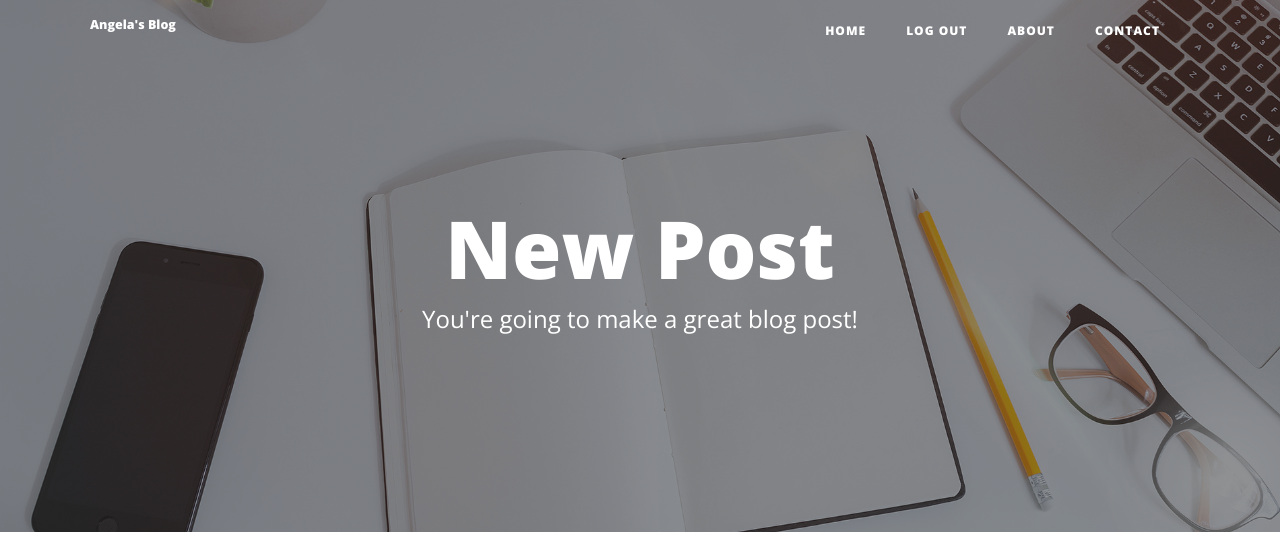
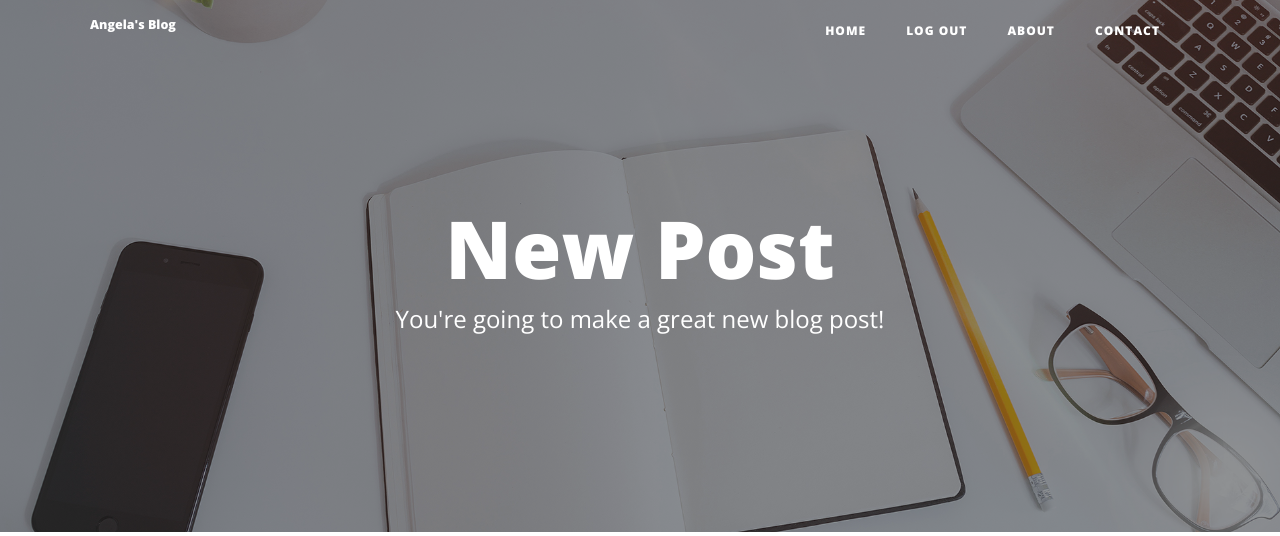
Before and after one commit to AYGros/Udemy-100-days-python-blog, a Flask app: page /new-post in a window 1280 px wide. Shown: the top 536 px of the page. Run offline with Flask 2, Linux system fonts and the light colour scheme; a user stored in the database is signed in; some libraries are stand-ins or nearby versions.

Commit message:
make changes in html files purely to test git integration in pycharm

```diff
--- a/templates/make-post.html
+++ b/templates/make-post.html
@@ -15,7 +15,7 @@
             {% else: %}
             <h1>New Post</h1>
             {% endif %}
-            <span class="subheading">You're going to make a great blog post!</span>
+            <span class="subheading">You're going to make a great new blog post!</span>
           </div>
         </div>
       </div>
```
